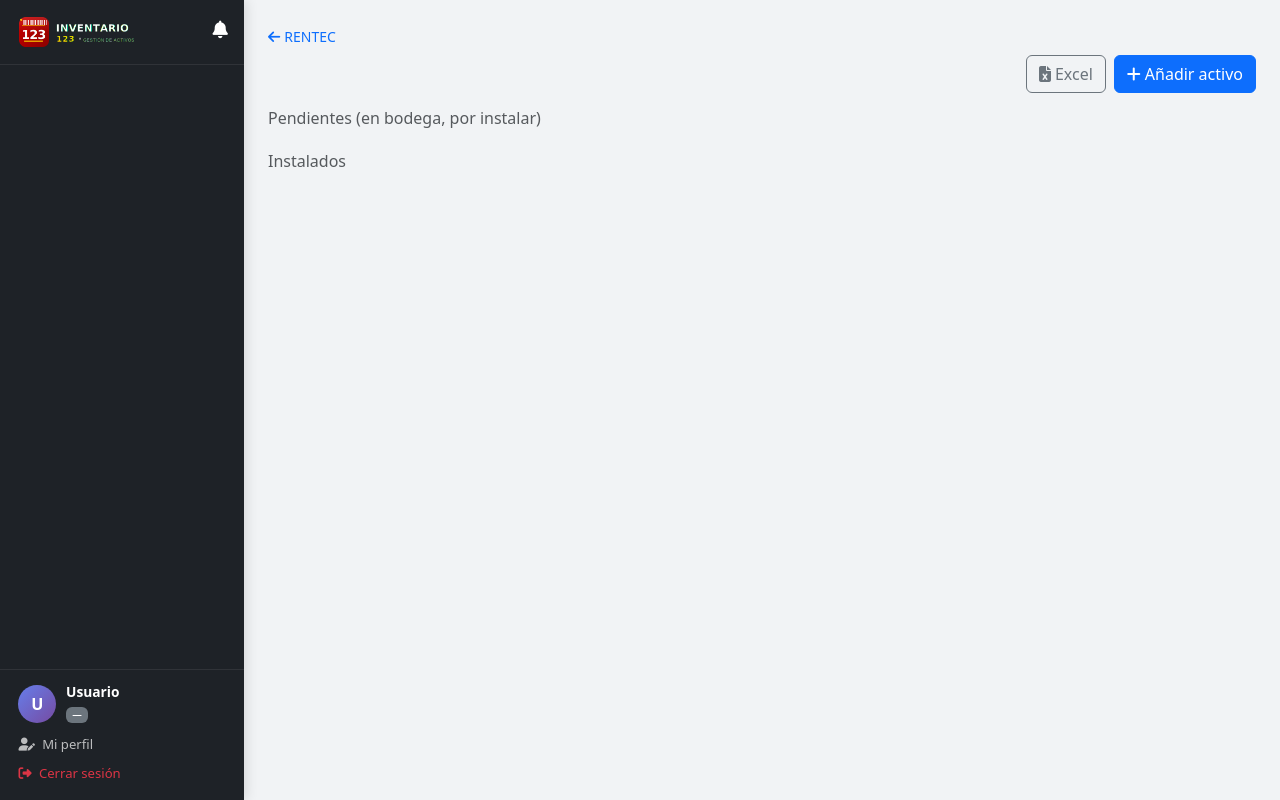
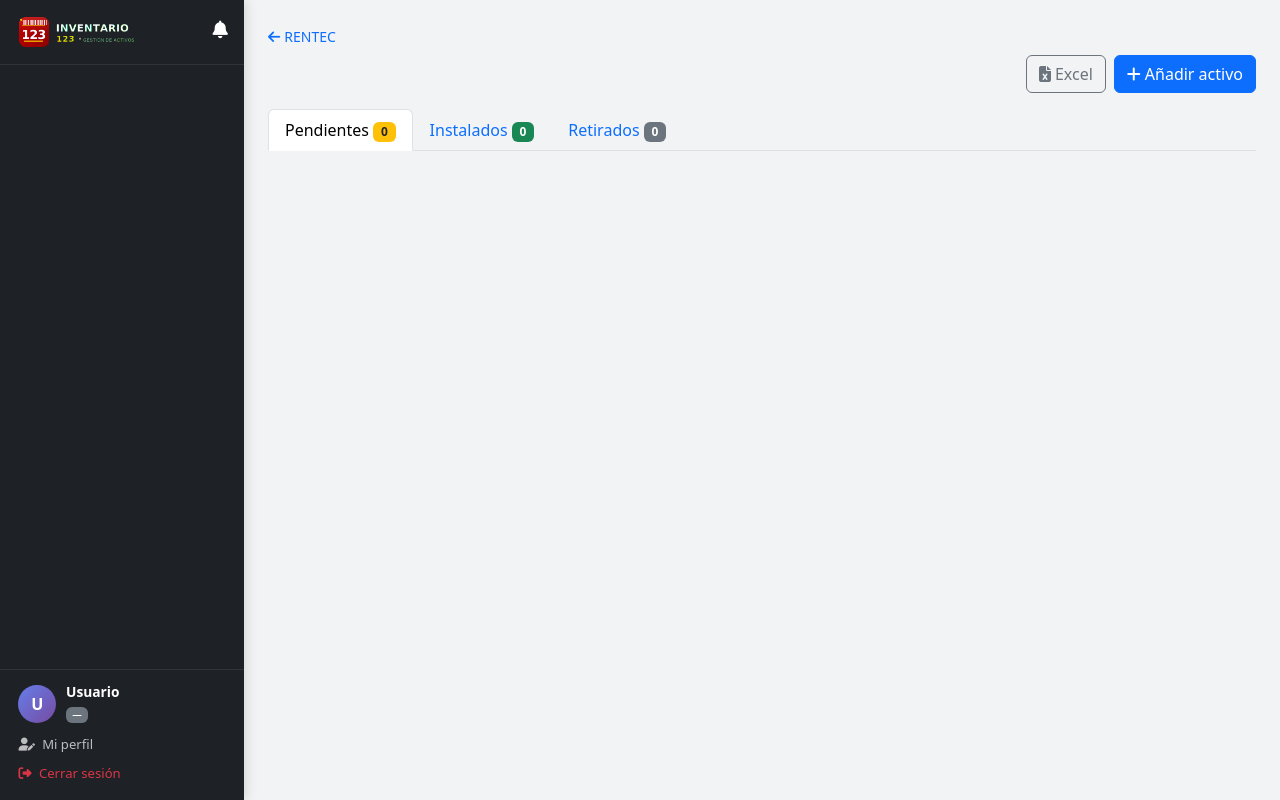
Before and after one commit to darkchild1094/Inventario123, a PHP site: template app/views/rentec/detalle.php in a window 1280 px wide. Run offline with PHP 8.4, Linux system fonts and the light colour scheme; the template is opened without the code that fills it: most values are stand-ins (such as "Sample title", 1, 10 or a date in 2020); some libraries are stand-ins or nearby versions.

Commit message:
RENTEC detalle: pestañas Pendientes/Instalados/Retirados con contador, para ver los retirados sin exportar a Excel

```diff
--- a/app/views/rentec/detalle.php
+++ b/app/views/rentec/detalle.php
@@ -18,10 +18,14 @@
       <button class="btn btn-outline-secondary d-none" id="btnFinalizar">Finalizar</button>
     </div>
   </div>
-  <h6 class="text-muted">Pendientes (en bodega, por instalar)</h6>
-  <div id="pendientes" class="mb-4"></div>
-  <h6 class="text-muted">Instalados</h6>
-  <div id="instalados"></div>
+  <ul class="nav nav-tabs mb-3" id="tabsRentecDetalle">
+    <li class="nav-item"><button class="nav-link active" data-pane="pendientes">Pendientes <span class="badge bg-warning text-dark" id="cntPendientes">0</span></button></li>
+    <li class="nav-item"><button class="nav-link" data-pane="instalados">Instalados <span class="badge bg-success" id="cntInstalados">0</span></button></li>
+    <li class="nav-item"><button class="nav-link" data-pane="retirados">Retirados <span class="badge bg-secondary" id="cntRetirados">0</span></button></li>
+  </ul>
+  <div id="pendientes"></div>
+  <div id="instalados" class="d-none"></div>
+  <div id="retirados" class="d-none"></div>
 </div>
 
 <div class="modal fade" id="modalAgregar" tabindex="-1"><div class="modal-dialog"><div class="modal-content">
@@ -82,8 +86,40 @@ async function cargar() {
       <span class="text-muted small font-monospace ms-2">${UI.esc(m.serie_entra||'')}</span>
       <div class="text-muted small">${UI.esc(m.tienda_nombre || '')}${m.serie_sale ? ' · sustituyó a ' + UI.esc(m.serie_sale) : ''}</div>
     </div></div>`).join('') || '<div class="text-muted small">Sin instalados.</div>';
+
+  // Retirados = el lado "sale" de cada reemplazo (ya pareado con su
+  // instalación) + los que salieron sin que entrara nada en su lugar.
+  const retiradosPareados = (d.detalle_instalados || []).filter(m => m.serie_sale).map(m => ({
+    equipo: [m.dispositivo_sale_nombre, m.marca_sale_nombre, m.modelo_sale_nombre].filter(Boolean).join(' · '),
+    serie: m.serie_sale, codigo: m.codigo_sale, tienda: m.tienda_nombre,
+    nota: 'sustituido por ' + (m.serie_entra || ''),
+  }));
+  const retiradosSolos = (d.detalle_retirados_sin_reemplazo || []).map(r => ({
+    equipo: [r.dispositivo_nombre, r.marca_nombre, r.modelo_nombre].filter(Boolean).join(' · '),
+    serie: r.serie, codigo: r.codigo_barras, tienda: r.tienda_nombre,
+    nota: 'sin reemplazo directo',
+  }));
+  const retirados = [...retiradosPareados, ...retiradosSolos];
+  document.getElementById('retirados').innerHTML = retirados.map(r => `
+    <div class="card mb-1 border-secondary"><div class="card-body py-2">
+      <span class="badge bg-secondary me-2">Retirado</span>
+      ${UI.esc(r.equipo || '—')}
+      <span class="text-muted small font-monospace ms-2">${UI.esc(r.serie||'')}${r.codigo ? ' · CB:'+UI.esc(r.codigo):''}</span>
+      <div class="text-muted small">${UI.esc(r.tienda || '—')} · ${UI.esc(r.nota)}</div>
+    </div></div>`).join('') || '<div class="text-muted small">Sin retirados.</div>';
+
+  document.getElementById('cntPendientes').textContent = (d.detalle_recibidos || []).length;
+  document.getElementById('cntInstalados').textContent = (d.detalle_instalados || []).length;
+  document.getElementById('cntRetirados').textContent = retirados.length;
+
   document.getElementById('btnExcel').href = 'index.php?controller=export&action=rentec&id=' + ID;
 }
+
+document.querySelectorAll('#tabsRentecDetalle .nav-link').forEach(btn => btn.addEventListener('click', () => {
+  document.querySelectorAll('#tabsRentecDetalle .nav-link').forEach(b => b.classList.remove('active'));
+  btn.classList.add('active');
+  ['pendientes', 'instalados', 'retirados'].forEach(p => document.getElementById(p).classList.toggle('d-none', p !== btn.dataset.pane));
+}));
 
 function llenarModelos() {
   const dispId = parseInt(document.getElementById('fDispositivo').value || 0);
```
